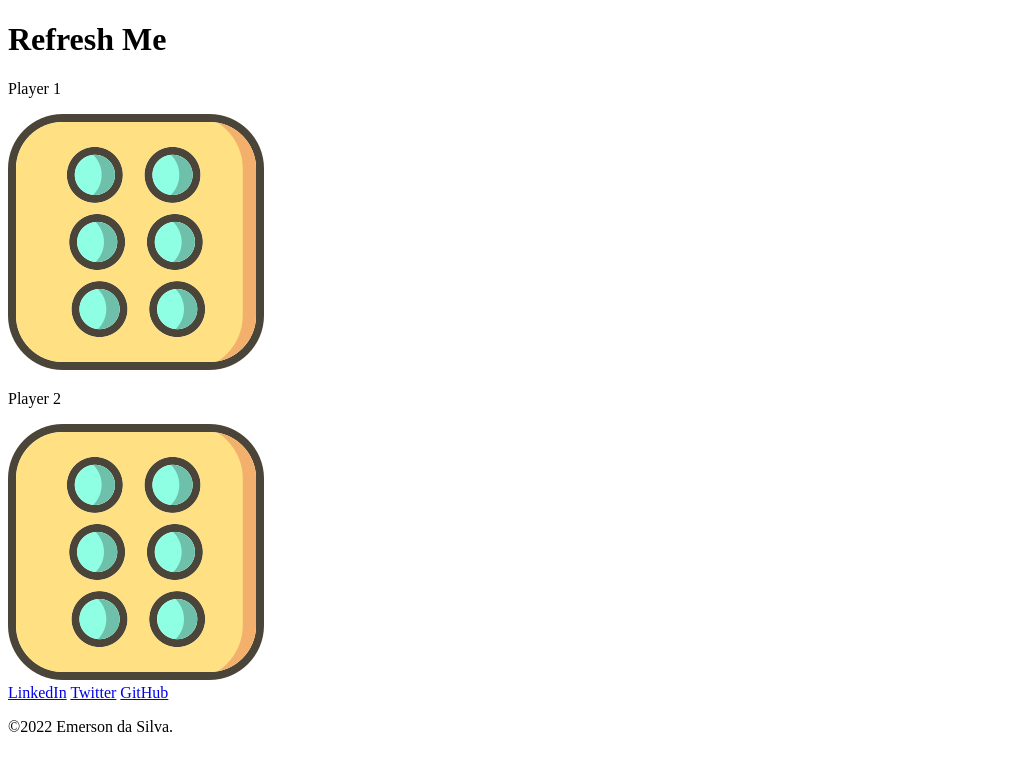
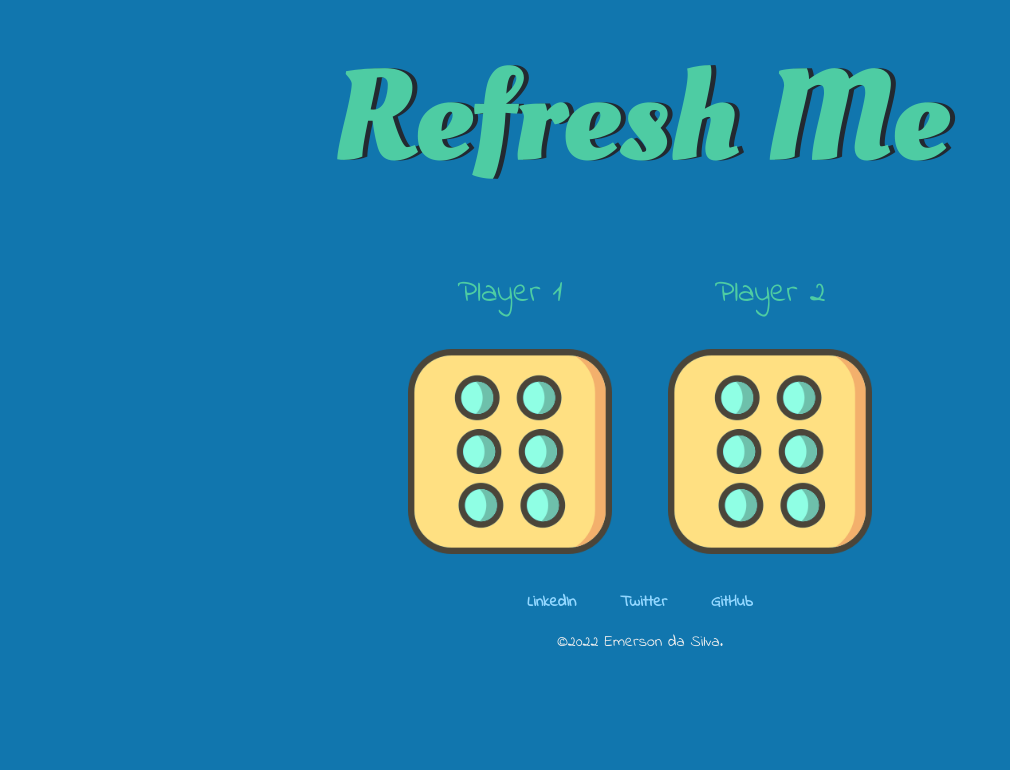
Before and after one commit to dasilvaemerson/dice-game, a plain HTML site: page index.html in a window 1280 px wide. Shown: the whole page, without its empty margins (0-1010 px from the left). Drawn offline with Linux system fonts and the light colour scheme.

Commit message:
Implement Design

```diff
--- a/index.html
+++ b/index.html
@@ -3,6 +3,8 @@
   <head>
     <meta charset="utf-8">
     <title>Dice Game</title>
+    <link rel="stylesheet" href="styles.css">
+    <link href="https://fonts.googleapis.com/css2?family=Indie+Flower&family=Oleo+Script:wght@700&display=swap" rel="stylesheet">
 
   </head>
   <body>
@@ -26,5 +28,6 @@
             <p class="copyright">©2022 Emerson da Silva.</p>
           </footer>
       </div>
+      <script src="index.js" charset="utf-8"></script>
   </body>
 </html>
--- /dev/null
+++ b/styles.css
@@ -0,0 +1,61 @@
+.container {
+    width: 70%;
+    margin: auto;
+    text-align: center;
+  }
+
+  .dice {
+    text-align: center;
+    display: inline-block;
+  }
+
+  body {
+    background-color: #1176AE;
+  }
+
+  h1 {
+    margin: 30px;
+    font-family: 'Oleo Script', cursive;
+    text-shadow: 5px 0 #232931;
+    font-size: 8rem;
+    color: #4ECCA3;
+  }
+
+  p {
+    font-size: 2rem;
+    color: #4ECCA3;
+    font-family: 'Indie Flower', cursive;
+  }
+
+  img {
+    width: 80%;
+  }
+
+  footer{
+    text-align: center;
+    padding-top: 32px;
+    padding-bottom: 32px;
+    position: relative;
+  }
+
+  .footer-link {
+    color: #92D7FF;
+    font-family: 'Indie Flower', cursive;
+    margin: 0px 20px;
+    top: 10px;
+    text-decoration: none;
+    font-weight: bold;
+  }
+
+  .footer-link:hover {
+    color: white;
+    transition: 0.5s;
+  }
+
+  .copyright {
+    color: #EEEEEE;
+    text-align: center;
+    font-family: 'Indie Flower', cursive;
+    font-size: 1rem;
+
+  }
```
Also changed, not shown: index.js (added).
